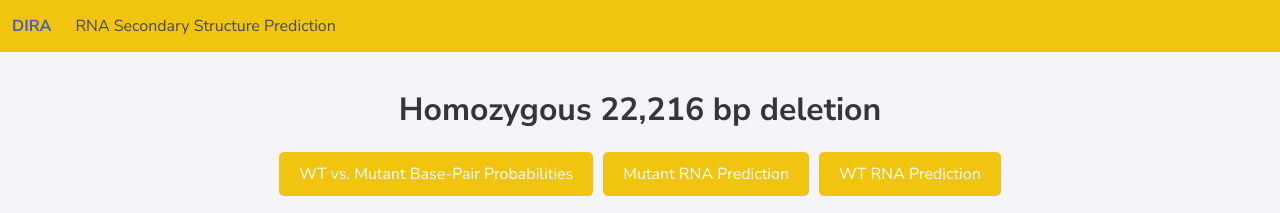
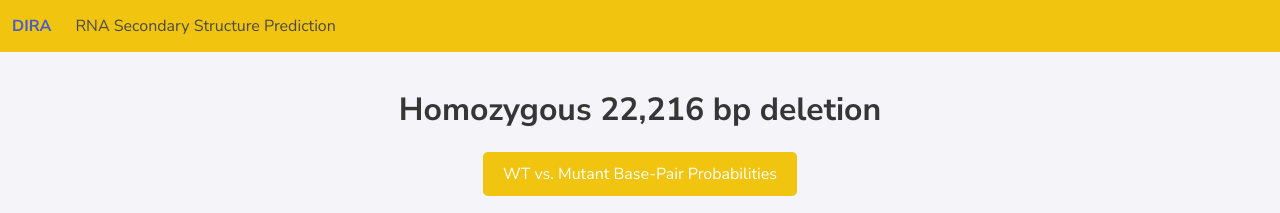
Before and after one commit to diradisease/diradisease.github.io, a plain HTML site: page rna_secondary_structure.html in a window 1280 px wide. Shown: the top 213 px of the page. Drawn offline with nearby package versions, Linux system fonts and the light colour scheme.

Commit message:
Update rna_secondary_structure.html

```diff
--- a/rna_secondary_structure.html
+++ b/rna_secondary_structure.html
@@ -98,8 +98,6 @@
             <h1 class="title">Homozygous 22,216 bp deletion</h1>
             <div class="buttons-container">
                 <a href="https://colab.research.google.com/drive/1dvs8aphdxfyngzQVi4MytWV2ryIMvyYp?usp=sharing" target="_blank">WT vs. Mutant Base-Pair Probabilities</a>
-                <a href="http://rna.tbi.univie.ac.at//cgi-bin/RNAWebSuite/RNAfold.cgi?PAGE=3&ID=QZlz6butia" target="_blank">Mutant RNA Prediction</a>
-                <a href="http://rna.tbi.univie.ac.at//cgi-bin/RNAWebSuite/RNAfold.cgi?PAGE=3&ID=cUU4_uH_nE" target="_blank">WT RNA Prediction</a>
             </div>
             <div class="images-container">
                 <figure>
```
